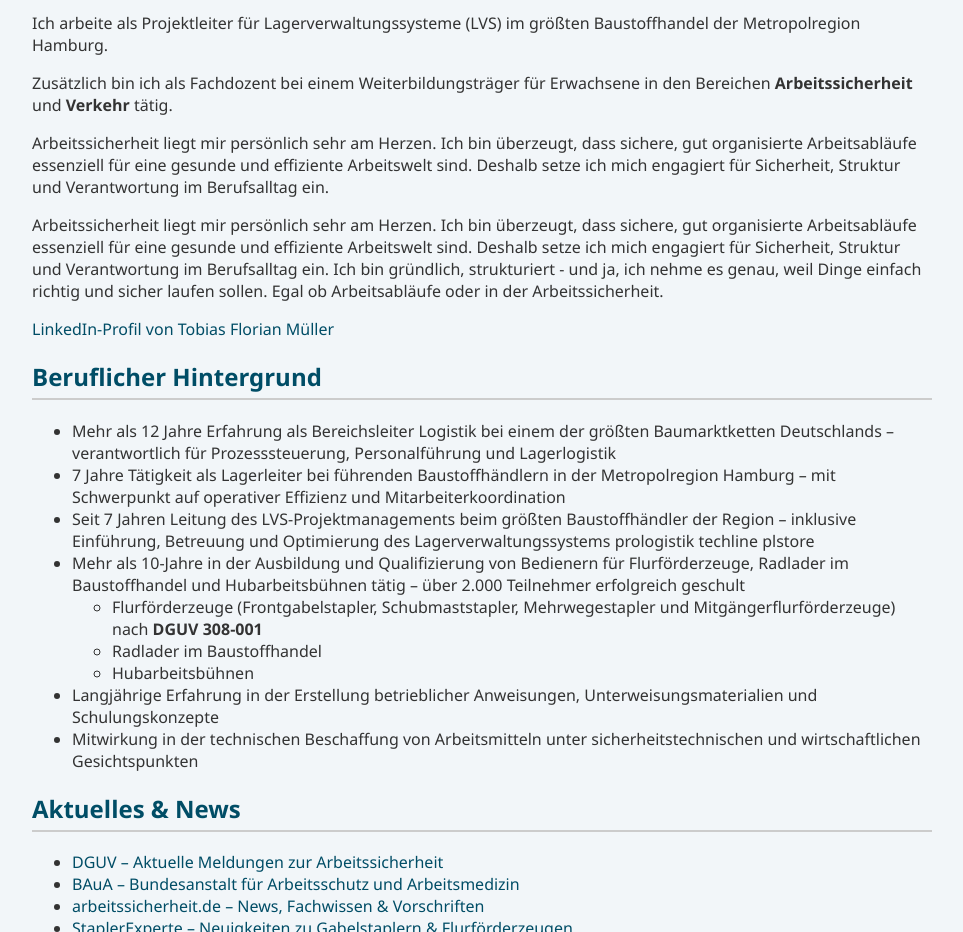
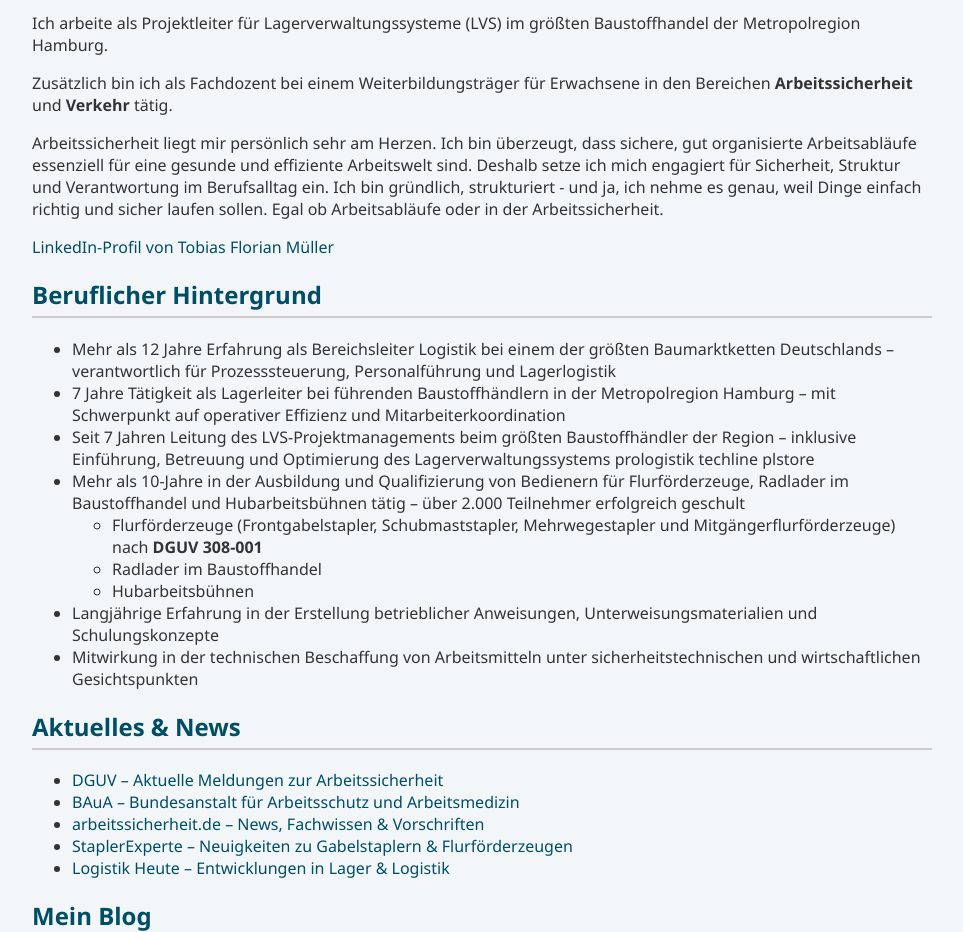
Before and after one commit to tfmueller999/ausbildung-hamburg-sifa, a plain HTML site: page index.html in a window 1280 px wide. Shown: the part 1260-2192 px from the top of the page, without its empty margins (158-1121 px from the left). Drawn offline with Linux system fonts and the light colour scheme.

Commit message:
Update index.html

```diff
--- a/index.html
+++ b/index.html
@@ -96,12 +96,7 @@
      <p>
     Zusätzlich bin ich als Fachdozent bei einem Weiterbildungsträger für Erwachsene in den Bereichen
     <strong>Arbeitssicherheit</strong> und <strong>Verkehr</strong> tätig.
-  </p>
-  <p>
-    Arbeitssicherheit liegt mir persönlich sehr am Herzen. Ich bin überzeugt, dass sichere, gut organisierte Arbeitsabläufe
-    essenziell für eine gesunde und effiziente Arbeitswelt sind. Deshalb setze ich mich engagiert für Sicherheit,
-    Struktur und Verantwortung im Berufsalltag ein.
-  </p>
+   </p>
     <p>
       Arbeitssicherheit liegt mir persönlich sehr am Herzen. Ich bin überzeugt, dass sichere, gut organisierte Arbeitsabläufe
       essenziell für eine gesunde und effiziente Arbeitswelt sind. Deshalb setze ich mich engagiert für Sicherheit,
```
